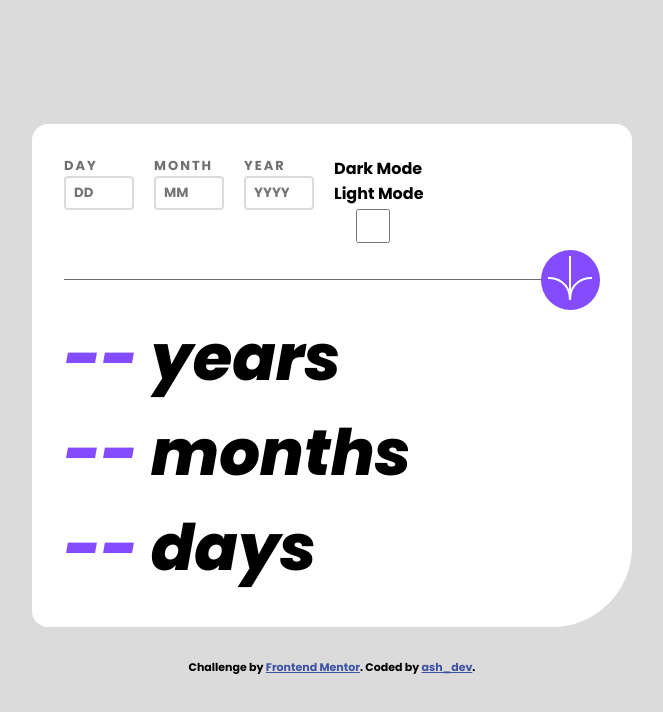
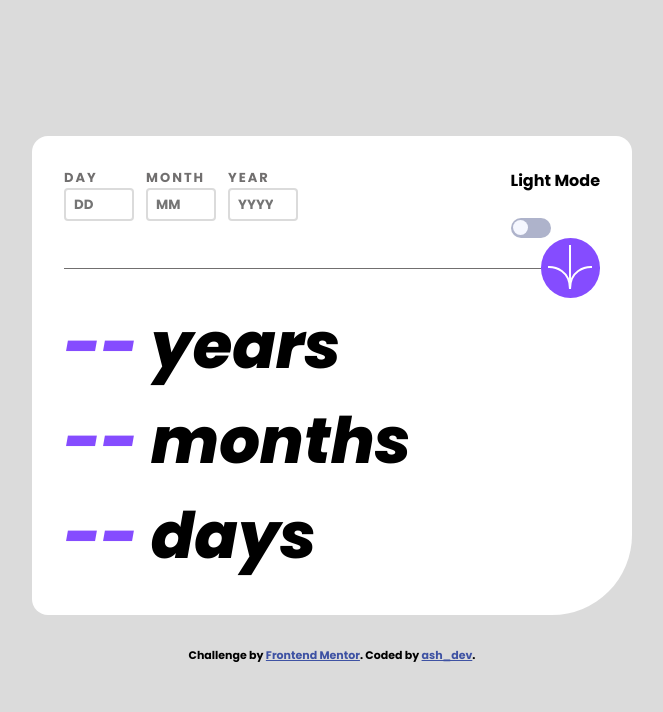
Before and after one commit to trishacapitle/age-calculator, a website built with Vite: page index.html in a window 1280 px wide. Shown: the whole page, without its empty margins (308-971 px from the left). Built offline with nearby package versions, Linux system fonts and the light colour scheme.

Commit message:
added styles to toggle button

```diff
--- a/index.html
+++ b/index.html
@@ -15,8 +15,10 @@
   <link rel="stylesheet" href="style.css">
 </head>
 <body class="flex">
+
   <div class="card">
-    <div class="card-header flex">
+    <div class="card-header flex justify-between flex-row">
+      <div class="flex gap-12">
         <div class="container flex flex-column">
           <label for="day">Day</label>
           <input id="day" type="number" placeholder="DD">
@@ -32,8 +34,9 @@
           <input id="year" type="number" placeholder="YYYY">
           <small class="error-year"></small>
         </div>
+      </div>
       <div class="toggle">
-        <p class="dark-mode">Dark Mode</p><p class="light-mode">Light Mode</p><input type="checkbox" id="switch" onclick="switchTheme()"/><label for="switch"></label>
+          <p class="dark-mode">Dark Mode</p><p class="light-mode">Light Mode</p><input type="checkbox" id="switch" onclick="switchTheme()"/><label class="toggle-label" for="switch"></label>
       </div>
     </div>
 
--- a/style.css
+++ b/style.css
@@ -15,6 +15,12 @@
 
   --fs-input: 1.8rem;
   --fs-result: 2rem;
+
+  /* toggle colors */
+  --toggle-dark: linear-gradient(to right, hsl(210, 78%, 56%), hsl(146, 68%, 55%));
+  --toggle-light: hsl(230, 22%, 74%);
+  --top-bg-dark: hsl(232, 19%, 15%);
+  --top-bg-light: hsl(225, 100%, 98%);
 }
 
 /* reset */
@@ -58,8 +64,16 @@ input{
   display: grid;
 }
 
+.gap-12 {
+  gap: 12px;
+}
+
 .flex-column {
   flex-direction: column;
+}
+
+.flex-row {
+  flex-direction: row;
 }
 
 .fs-input {
@@ -68,6 +82,10 @@ input{
 
 .fs-result {
   font-size: var(--fs-result);
+}
+
+.justify-between {
+  justify-content: space-between;
 }
 
 /* custom */
@@ -161,8 +179,55 @@ span {
 
 }
 
-
 small {
   color: red;
   font-size: .5rem;
 }
+
+/* toggle switch */
+.toggle .dark-mode {
+  display: none;
+  }
+
+  input[type=checkbox]{
+      height: 0;
+      width: 0;
+      visibility: hidden;
+  }
+
+  .toggle-label {
+      cursor: pointer;
+      text-indent: -9999px;
+      width: 40px;
+      height: 20px;
+      background: var(--toggle-light);
+      display: block;
+      border-radius: 100px;
+      position: relative;
+  }
+
+  .toggle-label:after {
+      content: '';
+      position: absolute;
+      top: 2px;
+      left: 2px;
+      width: 15px;
+      height: 15px;
+      background: var(--top-bg-light);
+      border-radius: 90px;
+      transition: 0.3s;
+  }
+
+  input:checked + .toggle-label {
+      background: var(--toggle-dark);
+  }
+
+  input:checked + .toggle-label:after {
+      left: calc(100% - 2px);
+      transform: translateX(-100%);
+      background: var(--top-bg-dark);
+  }
+
+  .toggle-label:active:after {
+      width: 30px;
+  }
```
Lines whose indentation alone changed are shown as unchanged.
